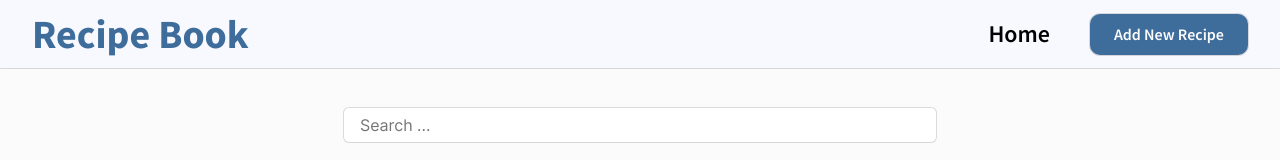
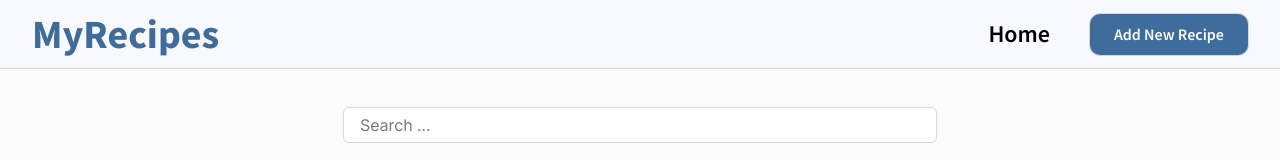
Before and after one commit to Qusz/vue-recipe-app, a Vue app: page / in a window 1280 px wide. Shown: the top 160 px of the page. Built offline with nearby package versions, Linux system fonts and the light colour scheme; data requests are answered from the project's data file.

Commit message:
adds dynamic page titles

```diff
--- a/src/components/TheHeader.vue
+++ b/src/components/TheHeader.vue
@@ -11,7 +11,7 @@
         </div>
 
         <router-link :to="{ name: 'HomeView'}" class="navbar__logo">
-          Recipe Book
+          MyRecipes
         </router-link>
 
         <ul v-show="!mobile" class="navbar__items">
--- a/src/main.js
+++ b/src/main.js
@@ -13,6 +13,17 @@ import { faBars } from '@fortawesome/free-solid-svg-icons';
 import "vue-toastification/dist/index.css";
 import './assets/styles/sass/styles.scss';
 
+
+
+//* Router dynamic titles
+router.beforeEach((to, from, next) => {
+  if (to.meta.title) {
+    document.title = to.meta.title || 'MyRecipes';
+  }
+  next();
+});
+
+//* Toast default options
 const toastOptions = {
   position: "top-center",
   timeout: 5000,
@@ -28,7 +39,8 @@ const toastOptions = {
   rtl: false
 }
 
-library.add(faBars)
+//* Font Awesome
+library.add(faBars);
 
 createApp(App)
 .component('BaseButton', BaseButton)
--- a/src/router/index.js
+++ b/src/router/index.js
@@ -7,7 +7,10 @@ const routes = [
   {
     path: '/',
     name: 'HomeView',
-    component: HomeView
+    component: HomeView,
+    meta: {
+      title: 'MyRecipes | Home'
+    }
   },
   {
     path: '/recipe/:id',
@@ -17,12 +20,18 @@ const routes = [
       const id = Number.parseInt(route.params.id, 10);
       if (Number.isNaN(id)) { return 0 }
       return { id };
+    },
+    meta: {
+      title: 'MyRecipes | Recipew View'
     }
   },
   {
     path: '/add-recipe',
     name: 'AddRecipe',
-    component: AddRecipe
+    component: AddRecipe,
+    meta: {
+      title: 'MyRecipes | Add Recipe'
+    }
   }
 ]
 
```
Also changed, not shown: 2 other files (tests, documents, lock files or other folders).
